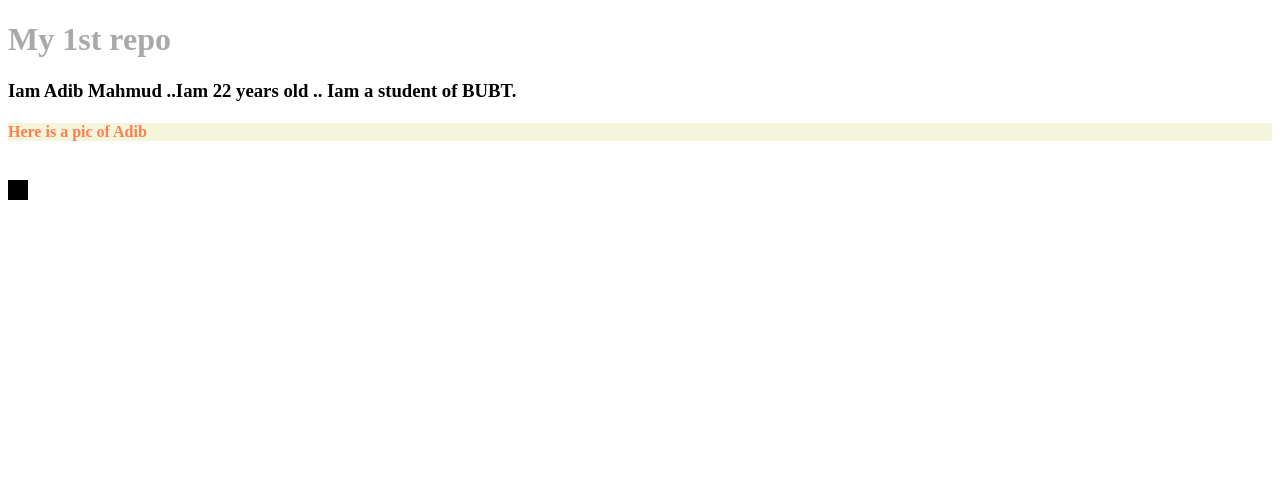
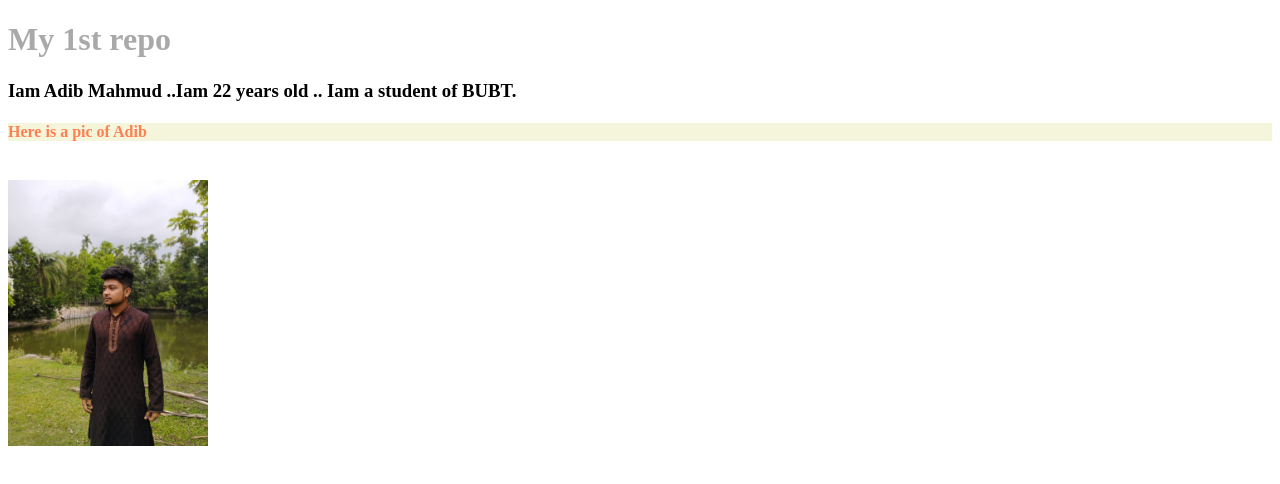
Before and after one commit to adibmahmud007/Repository-1, a plain HTML site: page index.html in a window 1280 px wide. Drawn offline with Linux system fonts and the light colour scheme; files whose address does not match are found by name.

Commit message:
image added

```diff
--- a/index.css
+++ b/index.css
@@ -11,7 +11,7 @@ h4{
     color: coral;
 }
 img{
-    border: 10px solid black;
+    border: 10px ;
     width: 200px;
     height: 100 px;
 
--- a/index.html
+++ b/index.html
@@ -16,7 +16,7 @@
 
     </h3>
     <h4>Here is a pic of Adib</h4><br>
-    <img src="D:\Poco F3\Whats App\WhatsApp Images\IMG-20220504-WA0034.jpg" alt="">
+    <img src="E:\projects\adib\IMG-20220504-WA0034.jpg" alt="">
 
 </body>
 </html>
```
Also changed, not shown: IMG-20220504-WA0034.jpg (added).
